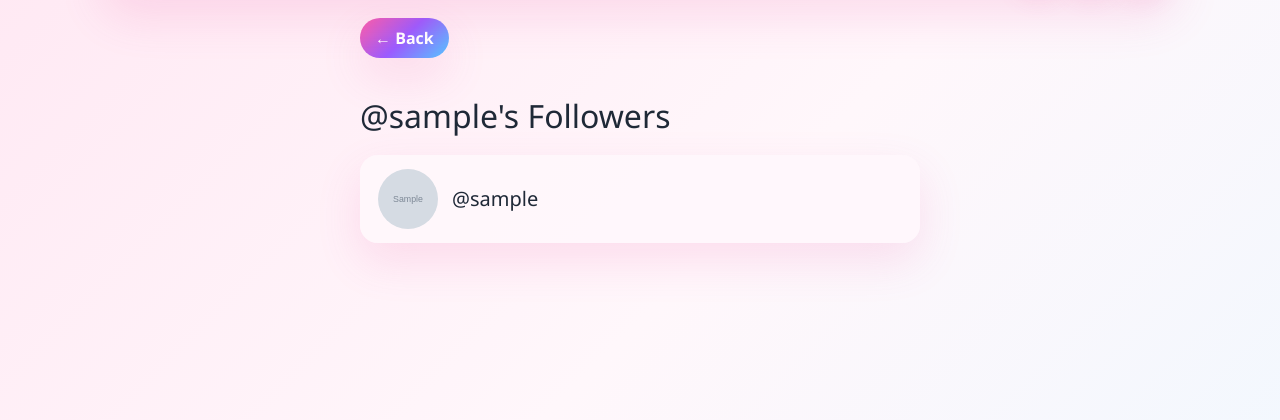
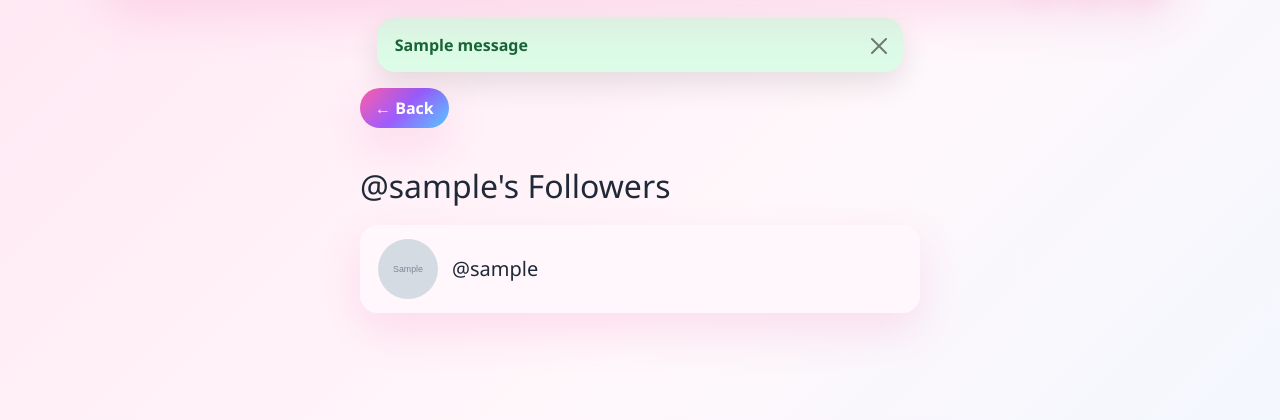
Before and after one commit to lizaykhan5-byte/codealpha_task-soical-media-platform, a Django app: template templates/accounts/followers_list.html in a window 1280 px wide. Shown: the part 86-506 px from the top of the page. Run offline with Django 5.2, Linux system fonts and the light colour scheme; tables that the repository leaves empty hold one stand-in row (values such as "Sample post"); the template is opened without the code that fills it: values that come from a table or form of the project are taken from there, most other values are stand-ins (such as "Sample title", 1, 10 or a date in 2020); grey boxes marked "Sample" are stand-in pictures; one stand-in notice (Sample message) is shown.

Commit message:
Improve email verification messages

```diff
--- a/static/css/style.css
+++ b/static/css/style.css
@@ -2366,3 +2366,31 @@ body:has(.card.shadow){
         white-space:normal !important;
     }
 }
+.messages-container{
+    width:min(600px, 94%);
+    margin:15px auto;
+}
+
+.custom-alert{
+    border:none;
+    border-radius:18px;
+    padding:15px 48px 15px 18px;
+    font-weight:700;
+    box-shadow:0 12px 30px rgba(0,0,0,.10);
+}
+
+.alert-success{
+    background:#dcfce7;
+    color:#166534;
+}
+
+.alert-error,
+.alert-danger{
+    background:#fee2e2;
+    color:#991b1b;
+}
+
+.alert-info{
+    background:#dbeafe;
+    color:#1e40af;
+}
--- a/templates/base.html
+++ b/templates/base.html
@@ -92,6 +92,21 @@
 {% endif %}
 
 <main class="app-main">
+     {% if messages %}
+        <div class="messages-container">
+            {% for message in messages %}
+                <div class="alert alert-{{ message.tags }} alert-dismissible fade show custom-alert"
+                     role="alert">
+                    {{ message }}
+
+                    <button type="button"
+                            class="btn-close"
+                            data-bs-dismiss="alert">
+                    </button>
+                </div>
+            {% endfor %}
+        </div>
+    {% endif %}
     {% block content %}
     {% endblock %}
 </main>
```
Also changed, not shown: accounts/forms.py (+8 -1 lines), accounts/views.py (+7 -0 lines).
